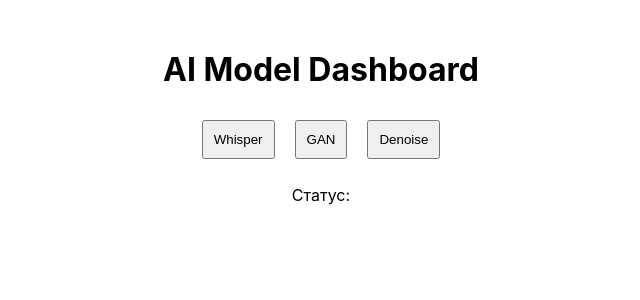
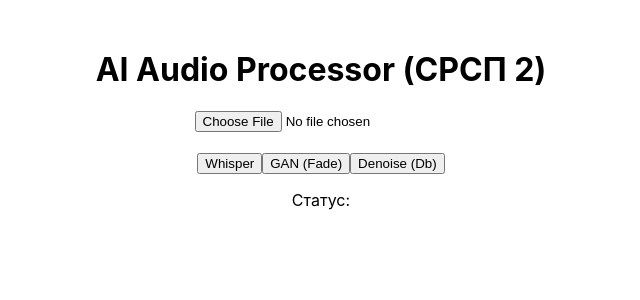
Before and after one commit to ATJakeDog/frontend-audio-microservice, a React (Create React App) app: page / in a window 1280 px wide. Shown: the top 300 px of the page, without its empty margins (319-959 px from the left). Built offline with nearby package versions, Linux system fonts and the light colour scheme.

Commit message:
SRSP2 Wavesurfer UI

```diff
--- a/package.json
+++ b/package.json
@@ -10,6 +10,7 @@
     "react": "^19.2.4",
     "react-dom": "^19.2.4",
     "react-scripts": "5.0.1",
+    "wavesurfer.js": "^7.12.2",
     "web-vitals": "^2.1.4"
   },
   "scripts": {
--- a/src/App.js
+++ b/src/App.js
@@ -1,30 +1,106 @@
 import logo from './logo.svg';
+import React, { useState, useRef, useEffect } from 'react';
+import WaveSurfer from 'wavesurfer.js';
+import RegionsPlugin from 'wavesurfer.js/dist/plugins/regions.js';
 import './App.css';
-import React, { useState } from 'react';
 
 function App() {
   const [msg, setMsg] = useState("");
+  const [file, setFile] = useState(null);
+  const [taskId, setTaskId] = useState(null);
+  const [processedData, setProcessedData] = useState(null);
+  const waveformRef = useRef(null);
+  const wavesurfer = useRef(null);
+
+  // Опрос Supabase для получения результата
+  useEffect(() => {
+    let interval;
+    if (taskId && !processedData) {
+      interval = setInterval(async () => {
+        const res = await fetch(`https://indfolgrefrdhmsyswus.supabase.co/rest/v1/tasks?id=eq.${taskId}`, {
+          headers: { "apikey": "твой_ключ" }
+        });
+        const data = await res.json();
+        if (data && data[0] && data[0].status === 'COMPLETED') {
+          setProcessedData(data[0]);
+          clearInterval(interval);
+        }
+      }, 3000);
+    }
+    return () => clearInterval(interval);
+  }, [taskId, processedData]);
+
+  // Отрисовка волны, когда готовы данные
+  useEffect(() => {
+    if (processedData && waveformRef.current) {
+      const wsRegions = RegionsPlugin.create();
+
+      wavesurfer.current = WaveSurfer.create({
+        container: waveformRef.current,
+        waveColor: 'violet',
+        progressColor: 'purple',
+        plugins: [wsRegions]
+      });
+
+      wavesurfer.current.load(processedData.processed_audio_url);
+
+      wavesurfer.current.on('decode', () => {
+        const changes = JSON.parse(processedData.changes_metadata || "[]");
+        changes.forEach(change => {
+          wsRegions.addRegion({
+            start: change.start,
+            end: change.end,
+            color: 'rgba(255, 0, 0, 0.4)',
+            drag: false,
+            resize: false
+          });
+        });
+      });
+    }
+    return () => { if (wavesurfer.current) wavesurfer.current.destroy(); }
+  }, [processedData]);
 
   const startModel = async (modelName) => {
-    setMsg(`Отправка запроса для ${modelName}...`);
+    if (!file) { setMsg("Сначала выберите аудиофайл!"); return; }
+    setMsg(`Загрузка и отправка в ${modelName}...`);
+
+    const formData = new FormData();
+    formData.append("file", file);
+    formData.append("modelName", modelName);
+
     try {
-      const response = await fetch(`https://backend-audio-microservice.onrender.com/api/tasks/start?modelName=${modelName}`, {
-        method: 'POST'
+      const response = await fetch(`https://backend-audio-microservice.onrender.com/api/tasks/start`, {
+        method: 'POST',
+        body: formData
       });
       const data = await response.text();
       setMsg(data);
+      // Извлекаем ID (предполагая ответ "Task started with ID: 15...")
+      const idMatch = data.match(/ID:\s*(\d+)/);
+      if (idMatch) setTaskId(idMatch[1]);
+      setProcessedData(null); // Сброс
     } catch (error) {
-      setMsg("Ошибка подключения к серверу");
+      setMsg("Ошибка сервера");
     }
   };
 
   return (
     <div style={{ textAlign: 'center', marginTop: '50px' }}>
-      <h1>AI Model Dashboard</h1>
-      <button onClick={() => startModel("whisper")} style={{ margin: '10px', padding: '10px' }}>Whisper</button>
-      <button onClick={() => startModel("gan")} style={{ margin: '10px', padding: '10px' }}>GAN</button>
-      <button onClick={() => startModel("denoise")} style={{ margin: '10px', padding: '10px' }}>Denoise</button>
+      <h1>AI Audio Processor (СРСП 2)</h1>
+      <input type="file" accept="audio/*" onChange={(e) => setFile(e.target.files[0])} />
+      <br/><br/>
+      <button onClick={() => startModel("whisper")}>Whisper</button>
+      <button onClick={() => startModel("gan")}>GAN (Fade)</button>
+      <button onClick={() => startModel("denoise")}>Denoise (Db)</button>
       <p>Статус: {msg}</p>
+
+      {processedData && (
+        <div style={{ marginTop: '30px', padding: '20px' }}>
+          <h3>Результат:</h3>
+          <div ref={waveformRef} style={{ width: '80%', margin: '0 auto', border: '1px solid #ccc' }}></div>
+          <button onClick={() => wavesurfer.current.playPause()}>Воспроизвести</button>
+        </div>
+      )}
     </div>
   );
 }
```
Also changed, not shown: 1 other file (tests, documents, lock files or other folders).
